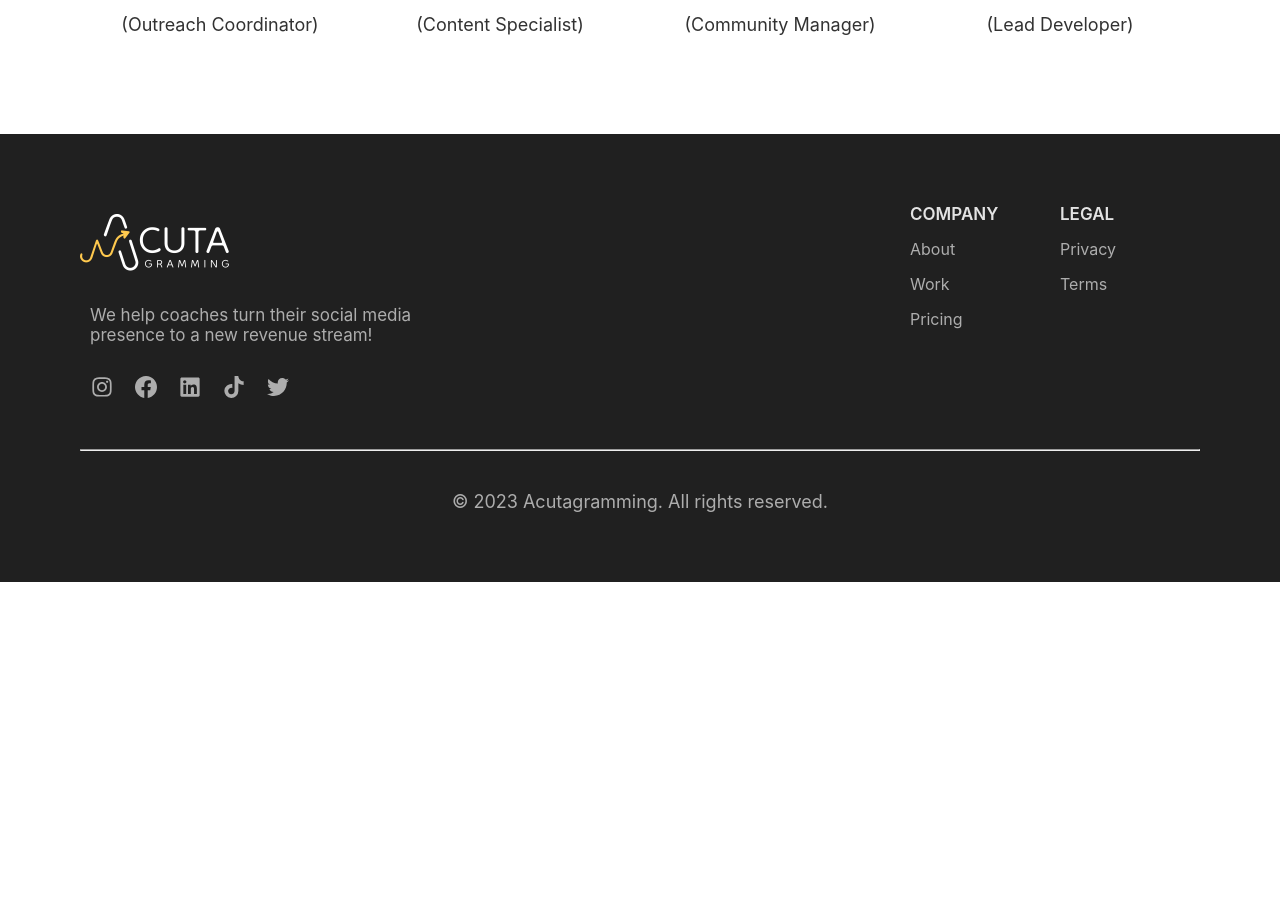
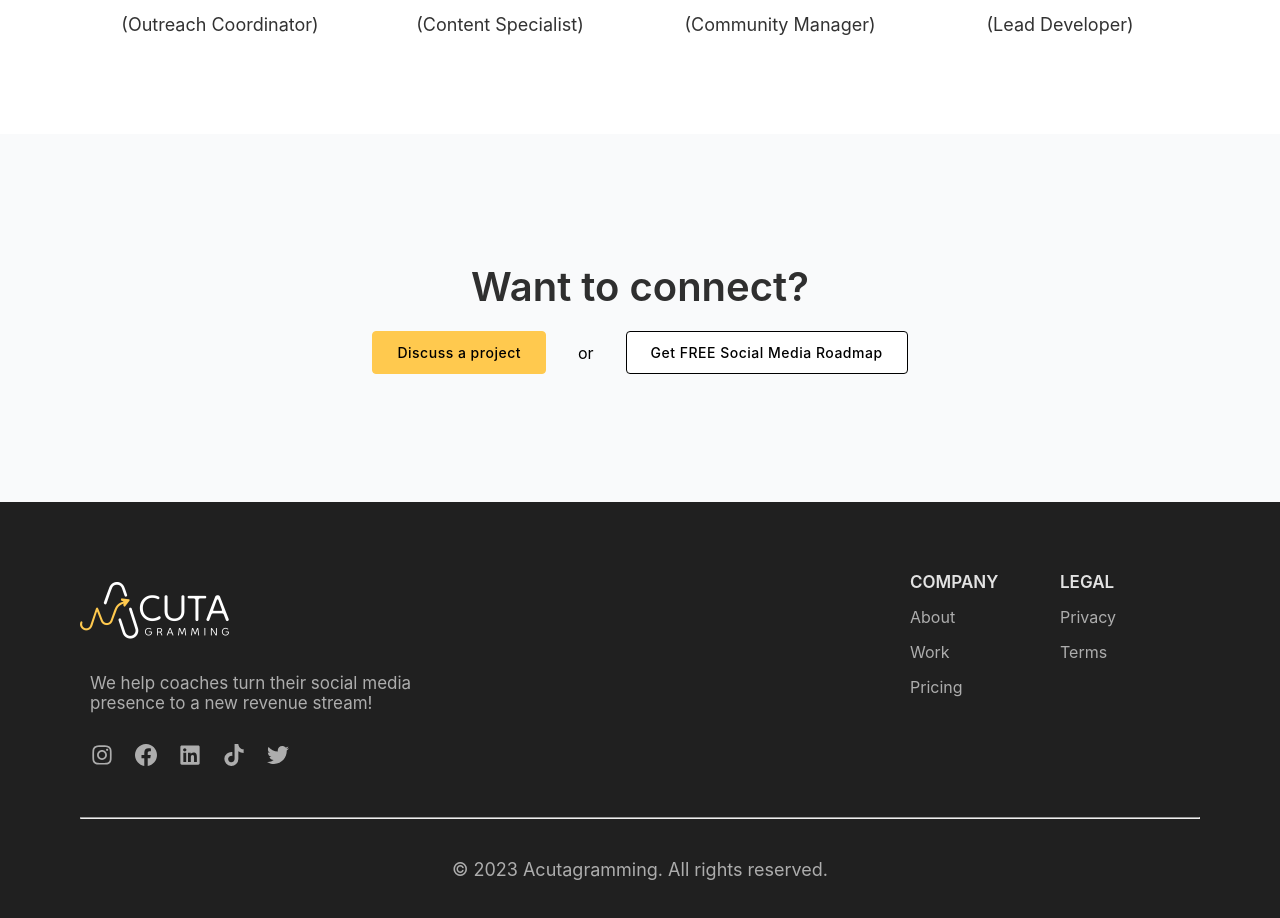
Before and after one commit to waqarshaiiikh/acutagramming, a React (Vite) app: page /about in a window 1280 px wide. Shown: the part 1561-2479 px from the top of the page. Before the commit the page ends 2143 px from the top, so only its background shows below. Built offline with nearby package versions, Linux system fonts and the light colour scheme.

Commit message:
wants to connect done

```diff
--- a/src/Pages/About/About.jsx
+++ b/src/Pages/About/About.jsx
@@ -3,6 +3,7 @@ import { AboutPageTextStyle } from './Component/AboutPageText'
 import { HeaderStyle } from '../CommonComponents/Header'
 import { FooterStyle } from '../CommonComponents/Footer'
 import { TeamStyle } from './Component/Team'
+import WantsToConnect from '../CommonComponents/WantsToConnect'
 
 const About = () => {
   return (
@@ -10,6 +11,7 @@ const About = () => {
       <HeaderStyle />
       <AboutPageTextStyle/>
       <TeamStyle/>
+      <WantsToConnect/>
       <FooterStyle />
     </>
   )
--- a/src/Pages/CommonComponents/ButtonComponent.jsx
+++ b/src/Pages/CommonComponents/ButtonComponent.jsx
@@ -28,7 +28,8 @@ export default ButtonStyle;
 
 
 /** variant
- *                  <ButtonStyle text='Schedule a Call' variant='outline' color='none' ></ButtonStyle>
+ *
+                    <ButtonStyle text='Schedule a Call' variant='outline' color='none' ></ButtonStyle>
                     <ButtonStyle text='Schedule a Call' variant='fill' color='yellow' ></ButtonStyle>
                     <ButtonStyle text='Schedule a Call' variant='fill' color='black' ></ButtonStyle>
 
--- /dev/null
+++ b/src/Pages/CommonComponents/WantsToConnect.jsx
@@ -0,0 +1,50 @@
+import React from 'react'
+import styled from 'styled-components'
+import ButtonStyle from './ButtonComponent';
+
+const WantsToConnect = ({ className }) => {
+    return (
+        <div className={className}>
+            <div className='margin-auto'>
+                <h2>Want to connect?</h2>
+                <div className='wrapper'>
+                    <ButtonStyle text='Discuss a project' variant='fill' color='yellow' ></ButtonStyle>
+                    <p>or</p>
+                    <ButtonStyle text='Get FREE Social Media Roadmap' variant='outline' color='none' ></ButtonStyle>
+                </div>
+
+            </div>
+        </div>
+    )
+}
+
+const WantsToConnectStyle = styled(WantsToConnect)((props) => ({
+
+    '&': {
+        backgroundColor: '#F9FAFB',
+        padding: '8rem 0rem 8rem 0rem',
+        '& .margin-auto':{
+            maxWidth: '1140px',
+            margin: 'auto',
+            display: 'flex',
+            flexDirection: 'column',
+            alignItems: 'center',
+            gap: '20px',
+            h2:{
+                fontSize: '40px',
+                fontWeight: 600,
+                color:'#2F2F2F'
+            },
+            '& .wrapper':{
+                display: 'flex',
+                gap: '2rem',
+                alignItems: 'center',
+            },
+
+        }
+    },
+    '':{}
+
+}));
+
+export default WantsToConnectStyle
--- a/src/Pages/Home/Home.jsx
+++ b/src/Pages/Home/Home.jsx
@@ -5,6 +5,7 @@ import CustomerExperience from './Component/CustomerExperience'
 import ExperienceFrame from './Component/ExperienceFrame';
 import CompanyMoto from './Component/CompanyMoto'
 import Advertisement from '../CommonComponents/Advertisement';
+import WantsToConnect from '../CommonComponents/WantsToConnect';
 
 const Home = () => {
     return (<>
@@ -13,6 +14,7 @@ const Home = () => {
         <CustomerExperience/>
         <ExperienceFrame/>
         <CompanyMoto/>
+        <WantsToConnect/>
         {/* <Advertisement/> */}
     </>)
 }
```
